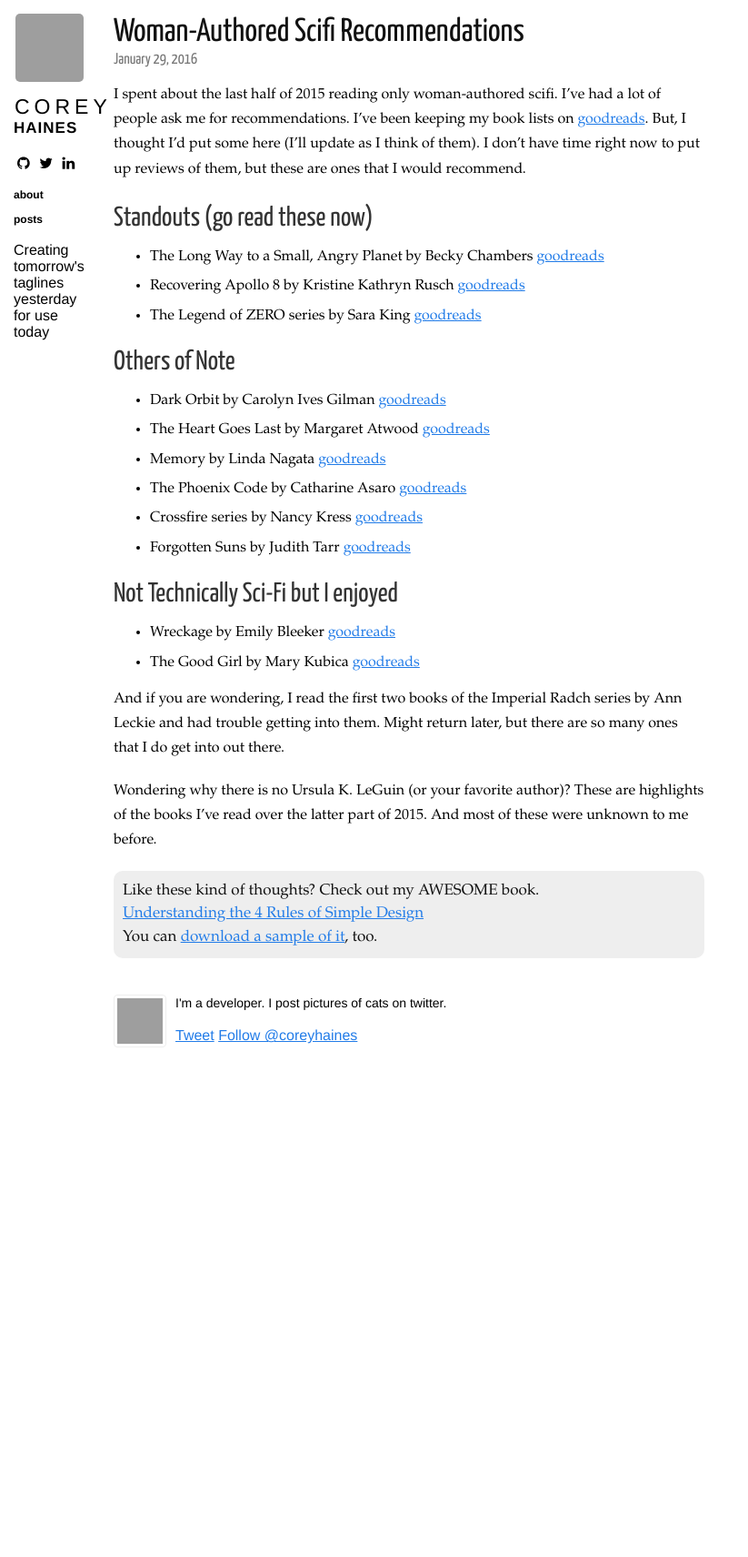
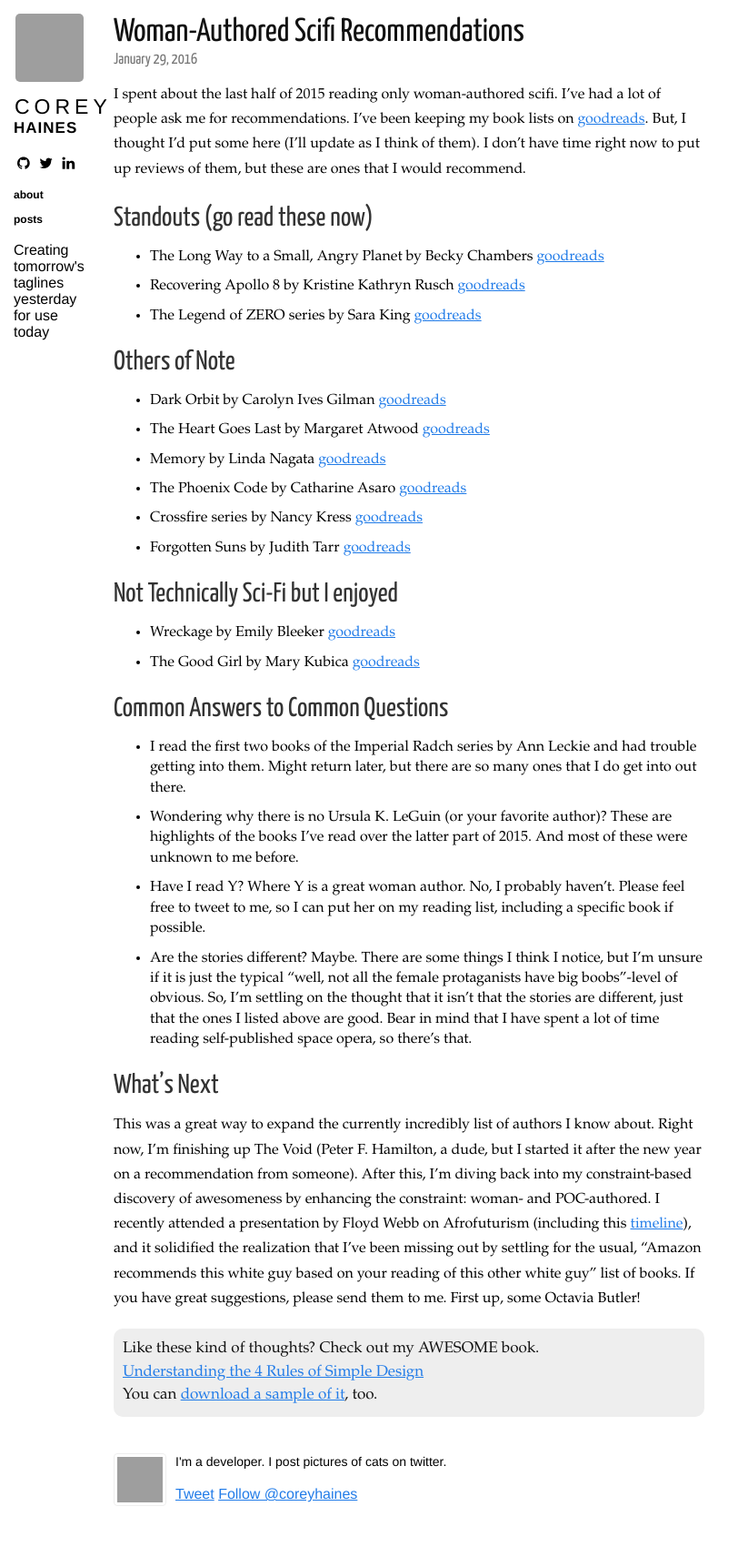
Before and after one commit to coreyhaines/coreyhaines.github.io, a Jekyll site: the page built from _posts/2016-01-29-woman-authored-scifi-recommendations.markdown, in a window 1280 px wide. Shown: the whole page at 91% size, without its empty margins (0-823 px from the left). Built offline with Jekyll 4.4.1, drawn with Linux system fonts in a browser that asks for light colours; nearby versions of some CDN libraries; Markdown is read by kramdown in place of the engine named in the settings; comment, search, counter and statistics services are not loaded; before the commit the page ends 1207 px from its top, so only the background shows below that; grey boxes are pictures that could not be loaded.

Commit message:
Add some stuff about my next constraints

```diff
--- a/_posts/2016-01-29-woman-authored-scifi-recommendations.markdown
+++ b/_posts/2016-01-29-woman-authored-scifi-recommendations.markdown
@@ -4,6 +4,7 @@ title: Woman-Authored Scifi Recommendations
 ---
 
 I spent about the last half of 2015 reading only woman-authored scifi. I've had a lot of people ask me for recommendations. I've been keeping my book lists on <a href="https://www.goodreads.com/review/list/34873476-corey-haines?shelf=read" target="_blank">goodreads</a>. But, I thought I'd put some here (I'll update as I think of them). I don't have time right now to put up reviews of them, but these are ones that I would recommend.
+
 
 ## Standouts (go read these now)
 
@@ -26,7 +27,13 @@ I spent about the last half of 2015 reading only woman-authored scifi. I've had
 * The Good Girl by Mary Kubica <a href="https://www.goodreads.com/book/show/21847076-the-good-girl">goodreads</a>
 
 
+## Common Answers to Common Questions
 
-And if you are wondering, I read the first two books of the Imperial Radch series by Ann Leckie and had trouble getting into them. Might return later, but there are so many ones that I do get into out there.
+* I read the first two books of the Imperial Radch series by Ann Leckie and had trouble getting into them. Might return later, but there are so many ones that I do get into out there.
+* Wondering why there is no Ursula K. LeGuin (or your favorite author)? These are highlights of the books I've read over the latter part of 2015. And most of these were unknown to me before.
+* Have I read Y? Where Y is a great woman author. No, I probably haven't. Please feel free to tweet to me, so I can put her on my reading list, including a specific book if possible.
+* Are the stories different? Maybe. There are some things I think I notice, but I'm unsure if it is just the typical "well, not all the female protaganists have big boobs"-level of obvious. So, I'm settling on the thought that it isn't that the stories are different, just that the ones I listed above are good. Bear in mind that I have spent a lot of time reading self-published space opera, so there's that.
 
-Wondering why there is no Ursula K. LeGuin (or your favorite author)? These are highlights of the books I've read over the latter part of 2015. And most of these were unknown to me before.
+## What's Next
+
+This was a great way to expand the currently incredibly list of authors I know about. Right now, I'm finishing up The Void (Peter F. Hamilton, a dude, but I started it after the new year on a recommendation from someone). After this, I'm diving back into my constraint-based discovery of awesomeness by enhancing the constraint: woman- and POC-authored. I recently attended a presentation by Floyd Webb on Afrofuturism (including this <a href='http://www.tiki-toki.com/timeline/entry/309200/Afrofuturism' target='_blank'>timeline</a>), and it solidified the realization that I've been missing out by settling for the usual, "Amazon recommends this white guy based on your reading of this other white guy" list of books. If you have great suggestions, please send them to me. First up, some Octavia Butler!
```
